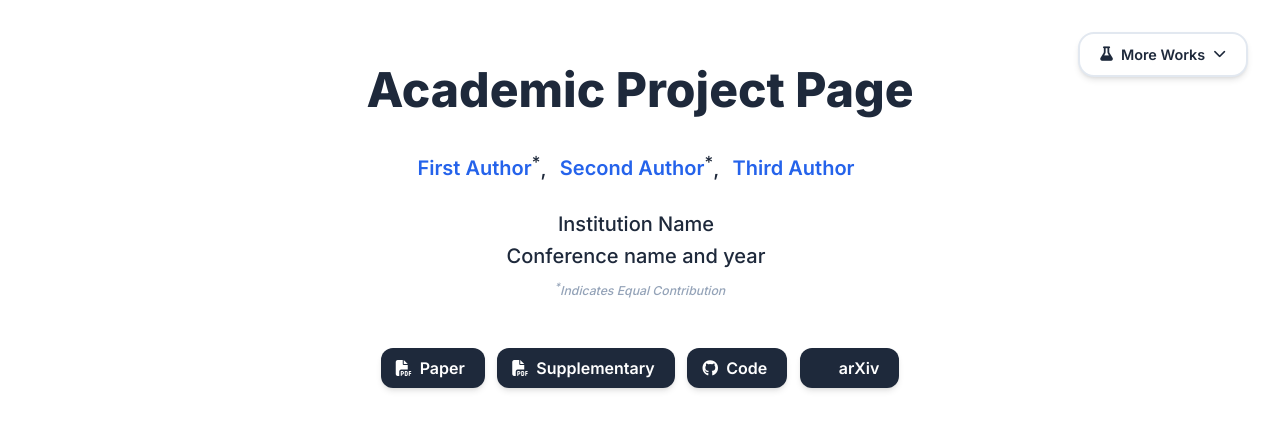
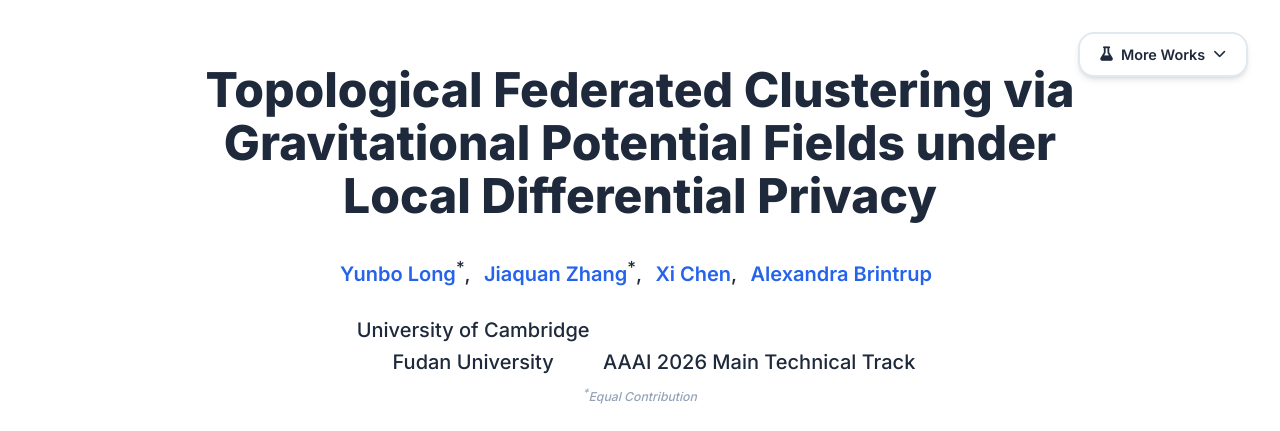
Before and after one commit to Yunbo-max/GFC, a plain HTML site: page index.html in a window 1280 px wide. Shown: the top 431 px of the page. Drawn offline with nearby package versions, Linux system fonts and the light colour scheme; some icons are missing.

Commit message:
Update publication title and author details

```diff
--- a/index.html
+++ b/index.html
@@ -242,23 +242,29 @@ Local Differential Privacy - Yunbo Long">
         <div class="columns is-centered">
           <div class="column has-text-centered">
             <!-- TODO: Replace with your paper title -->
-            <h1 class="title is-1 publication-title">Academic Project Page</h1>
+            <h1 class="title is-1 publication-title">Topological Federated Clustering via Gravitational Potential Fields under
+Local Differential Privacy</h1>
             <div class="is-size-5 publication-authors">
               <!-- TODO: Replace with your paper authors and their personal links -->
               <span class="author-block">
-                <a href="FIRST AUTHOR PERSONAL LINK" target="_blank">First Author</a><sup>*</sup>,</span>
+                <a href="https://yunbo-max.github.io/" target="_blank">Yunbo Long</a><sup>*</sup>,</span>
                 <span class="author-block">
-                  <a href="SECOND AUTHOR PERSONAL LINK" target="_blank">Second Author</a><sup>*</sup>,</span>
+                  <a href="SECOND AUTHOR PERSONAL LINK" target="_blank">Jiaquan Zhang</a><sup>*</sup>,</span>
                   <span class="author-block">
-                    <a href="THIRD AUTHOR PERSONAL LINK" target="_blank">Third Author</a>
+                    <a href="THIRD AUTHOR PERSONAL LINK" target="_blank">Xi Chen</a>,</span>
+                  <span class="author-block">
+                    <a href="THIRD AUTHOR PERSONAL LINK" target="_blank">Alexandra Brintrup</a>
                   </span>
                   </div>
 
                   <div class="is-size-5 publication-authors">
                     <!-- TODO: Replace with your institution and conference/journal info -->
-                    <span class="author-block">Institution Name<br>Conference name and year</span>
+                    <span class="author-block">University of Cambridge<br>Fudan University</span>
+
+                    <!-- Conference info -->
+                    <span class="author-block"><br>AAAI 2026 Main Technical Track</span>
                     <!-- TODO: Remove this line if no equal contribution -->
-                    <span class="eql-cntrb"><small><br><sup>*</sup>Indicates Equal Contribution</small></span>
+                    <span class="eql-cntrb"><small><br><sup>*</sup>Equal Contribution</small></span>
                   </div>
 
                   <div class="column has-text-centered">
```
